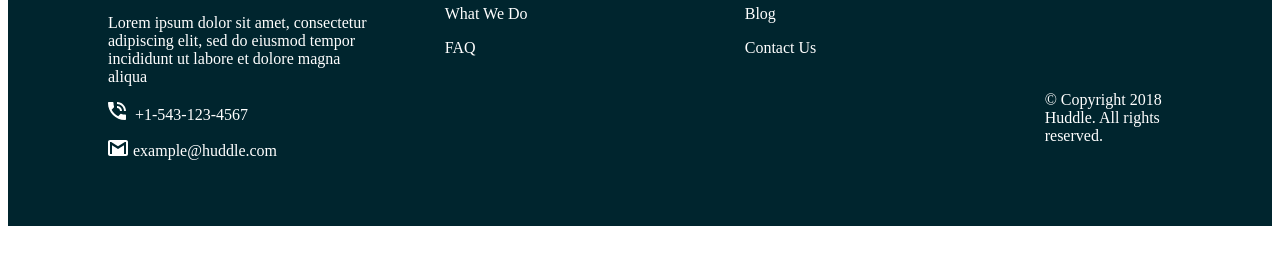
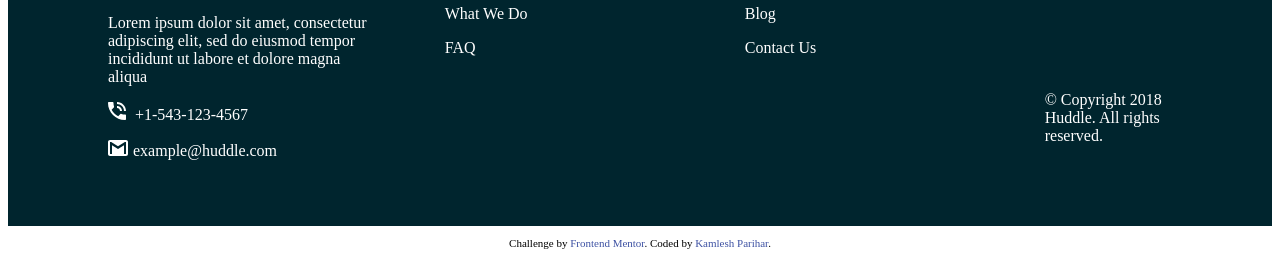
Before and after one commit to pariharkamal9829/Fronted-mentor-Projects, a plain HTML site: page huddle-landing-page-with-alternating-feature-blocks-master/index.html in a window 1280 px wide. Shown: the part 2328-2588 px from the top of the page. Before the commit the page ends 2562 px from the top, so only its background shows below. Drawn offline with Linux system fonts and the light colour scheme.

Commit message:
Update index.html

```diff
--- a/huddle-landing-page-with-alternating-feature-blocks-master/index.html
+++ b/huddle-landing-page-with-alternating-feature-blocks-master/index.html
@@ -107,11 +107,11 @@
 </div>
 
 
-  <!-- <footer>
+  <footer>
     <p class="attribution">
       Challenge by <a href="https://www.frontendmentor.io?ref=challenge" target="_blank">Frontend Mentor</a>.
-      Coded by <a href="#">Kamlesh Parihar</a>.
+      Coded by <a href="https://www.frontendmentor.io/profile/pariharkamal9829">Kamlesh Parihar</a>.
     </p>
-  </footer> -->
+  </footer>
 </body>
 </html>
```
